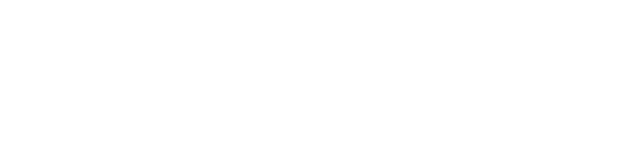
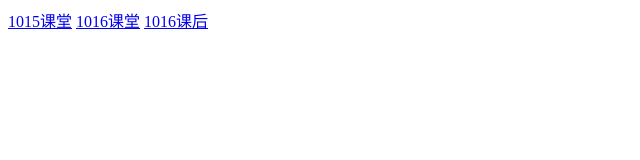
Before and after one commit to LiuNian594/lzh, a plain HTML site: page index.html in a window 1280 px wide. Shown: the whole page, without its empty margins (0-640 px from the left). Drawn offline with Linux system fonts and the light colour scheme.

Commit message:
小项目
课堂或课后作业

```diff
--- a/index.html
+++ b/index.html
@@ -7,6 +7,9 @@
     <title>Document</title>
 </head>
 <body>
-    <a href=""></a>
+    <a href="181015/D1015.html">1015课堂</a>
+    <a href="181016/D1016.html">1016课堂</a>
+    <a href="181016/D1016作业.html">1016课后</a>
+
 </body>
 </html>
```
